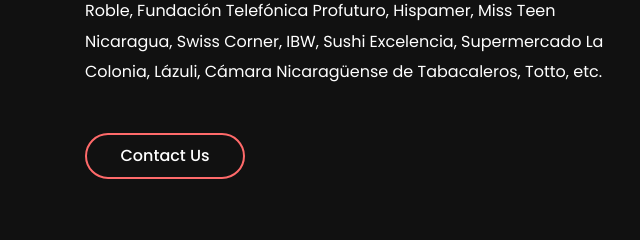
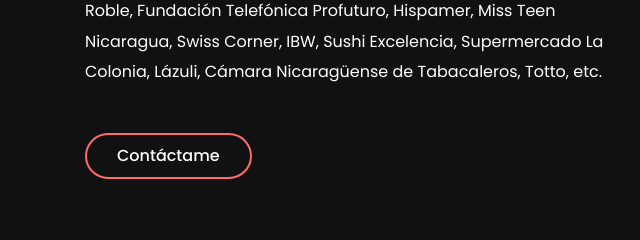
Before and after one commit to GersonRodriguez99/Rinaldi, a website: page about.html in a window 1280 px wide. Shown: the part 980-1220 px from the top of the page, 0-640 px from the left. Drawn offline with Linux system fonts and the light colour scheme.

Commit message:
Update about.html

```diff
--- a/about.html
+++ b/about.html
@@ -212,16 +212,20 @@
                 class="btn alime-btn mt-30 wow fadeInUp"
                 data-wow-delay="500ms"
                 href="contact.html"
-                >Contact Us</a
+                >Contáctame</a
               >
             </div>
           </div>
           <div class="col-12 col-lg-6">
             <div
-            class="about-video-area mb-80 wow fadeInUp "
+              class="about-video-area mb-80 wow fadeInUp"
               data-wow-delay="100ms"
             >
-              <img style= " border-radius: 50%;" src="img/bg-img/rinaldimolinaperfil.png" alt="" />
+              <img
+                style="border-radius: 50%;"
+                src="img/bg-img/rinaldimolinaperfil.png"
+                alt=""
+              />
             </div>
           </div>
         </div>
@@ -419,7 +423,9 @@
               </div>
               <!-- Social Info -->
               <div class="social-info">
-                <a href="https://www.facebook.com/Rinaldi-Molina-Audiovisuales-105609684469582" target="_blank"
+                <a
+                  href="https://www.facebook.com/Rinaldi-Molina-Audiovisuales-105609684469582"
+                  target="_blank"
                   ><i class="ti-facebook" aria-hidden="true"></i
                 ></a>
                 <a
```
